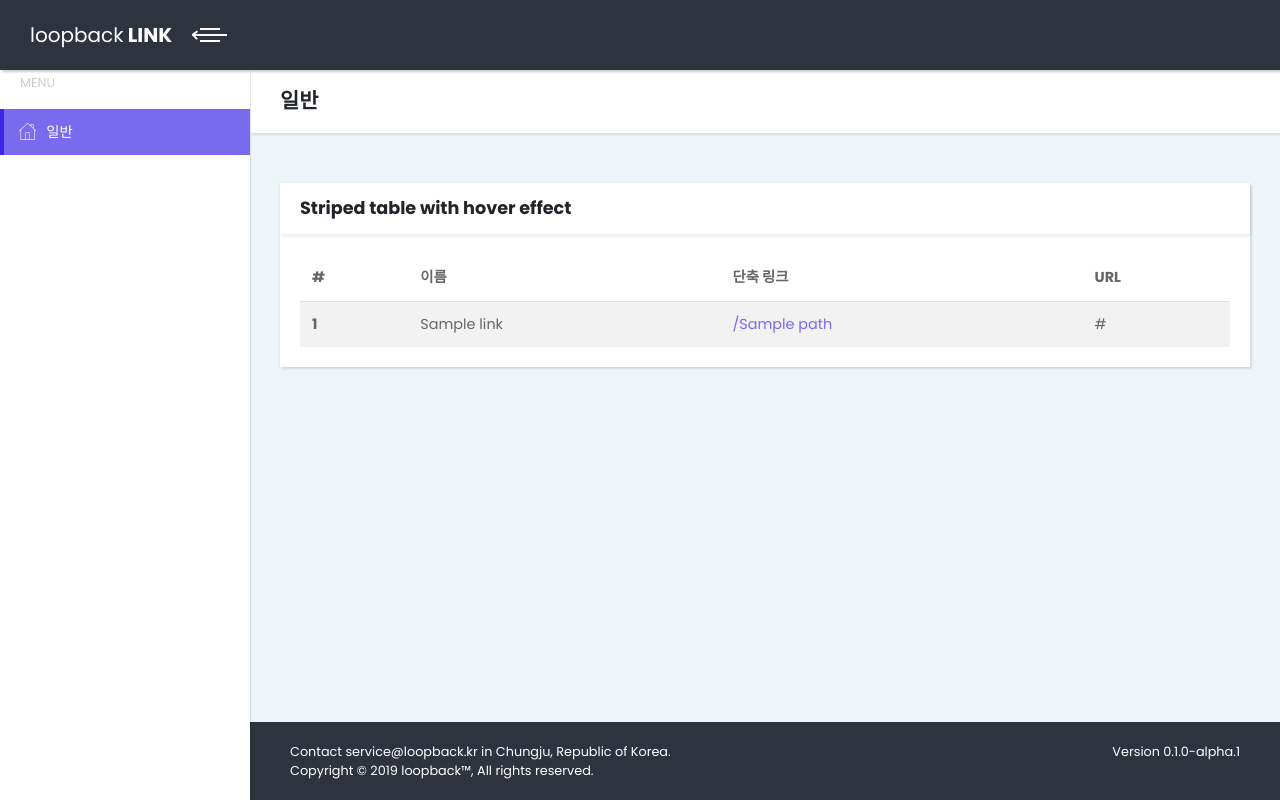
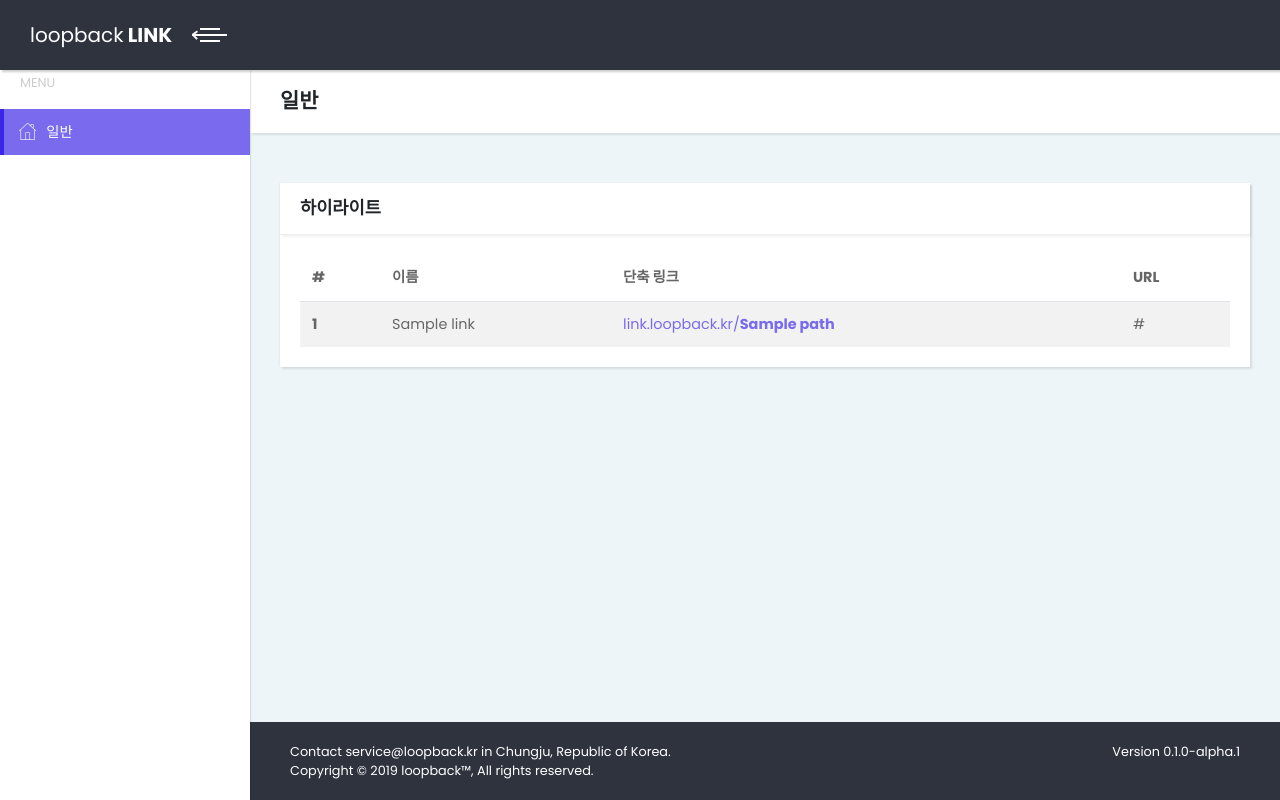
Before and after one commit to cr3ux53c/link, a Django app: template www/templates/www/index.html in a window 1280 px wide. Run offline with Django 3.2, Linux system fonts and the light colour scheme; the template is opened without the code that fills it: most values are stand-ins (such as "Sample title", 1, 10 or a date in 2020); some libraries are stand-ins or nearby versions.

Commit message:
프로토콜 영역 분리 전

```diff
--- a/www/templates/www/index.html
+++ b/www/templates/www/index.html
@@ -203,7 +203,7 @@
                     <div class="col-lg-12">
                         <div class="card">
                             <div class="card-header d-flex align-items-center">
-                                <h3 class="h4">Striped table with hover effect</h3>
+                                <h3 class="h4">하이라이트</h3>
                             </div>
                             <div class="card-body">
                                 <div class="table-responsive">
@@ -222,12 +222,17 @@
                                                 <th scope="row">{{ link.id }}</th>
                                                 <td>{{ link.name }}</td>
                                                 {% if link.path %}
-                                                    <td><a href="/{{ link.path }}">/{{ link.path }}</a></td>
+                                                    <td><a href="/{{ link.path }}">link.loopback.kr/<strong>{{ link.path }}</strong></a></td>
                                                 {% else %}
                                                     <td>없음</td>
                                                 {% endif %}
-
-                                                <td>{{ link.href }}</td>
+                                                {% if link.href|slice:"0:7" == 'http://' %}
+                                                    <td><i aria-hidden="true" class="fa fa-times text-danger mr-2"></i><strong style="color:#dc3545">Not secure </strong> {{ link.href }}</td>
+                                                {% elif  link.href|slice:"0:8" == 'https://' %}
+                                                    <td><i aria-hidden="true" class="fa fa-check text-success mr-2"></i><strong style="color:#28a745">Secure </strong> {{ link.href }}</td>
+                                                {% else %}
+                                                    <td>{{ link.href }}</td>
+                                                {% endif %}
                                             </tr>
                                         {% endfor %}
                                         </tbody>
```
